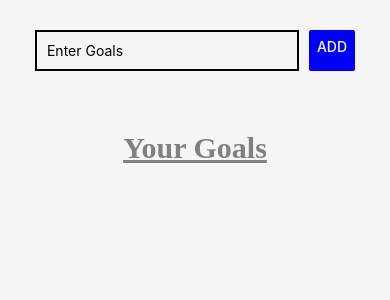
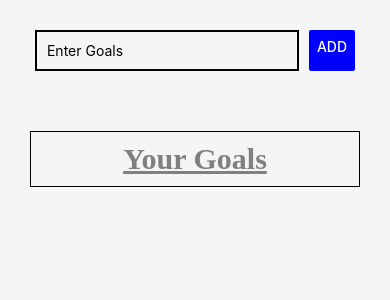
Before and after one commit to jmlovitsch/first-react-native-app, a React Native app: screen / in a window 390 px wide. Shown: the top 300 px of the page. Built offline with nearby package versions, Linux system fonts and the light colour scheme.

Commit message:
added formatting for scrollbox

```diff
--- a/App.js
+++ b/App.js
@@ -64,10 +64,10 @@ export default function App() {
         <Button title="ADD" style={styles.button} onPress={() => addGoal()}   color="blue"  />
       </View>
 
-      <View style={styles.listBox}>
+      <View style={styles.listBox} >
       <Text style={styles.listTitle}>Your Goals</Text>
 
-          <ScrollView>
+          <ScrollView >
           <FlatList
           data={goalsList}
           renderItem={renderItem}
@@ -102,8 +102,11 @@ const styles = StyleSheet.create({
   },
 
   listBox: {
-    padding: 30,
-
+    margin: 30,
+    marginBottom: 200,
+    padding: 10,
+    borderColor: 'black',
+    borderWidth: 1
   },
   listTitle: {
     fontWeight: "bold",
@@ -111,7 +114,7 @@ const styles = StyleSheet.create({
     fontFamily: "Cochin",
     fontSize: 30,
     alignSelf: "center",
-    marginBottom: 10,
+
 
     textDecorationLine: "underline"
   },
```
